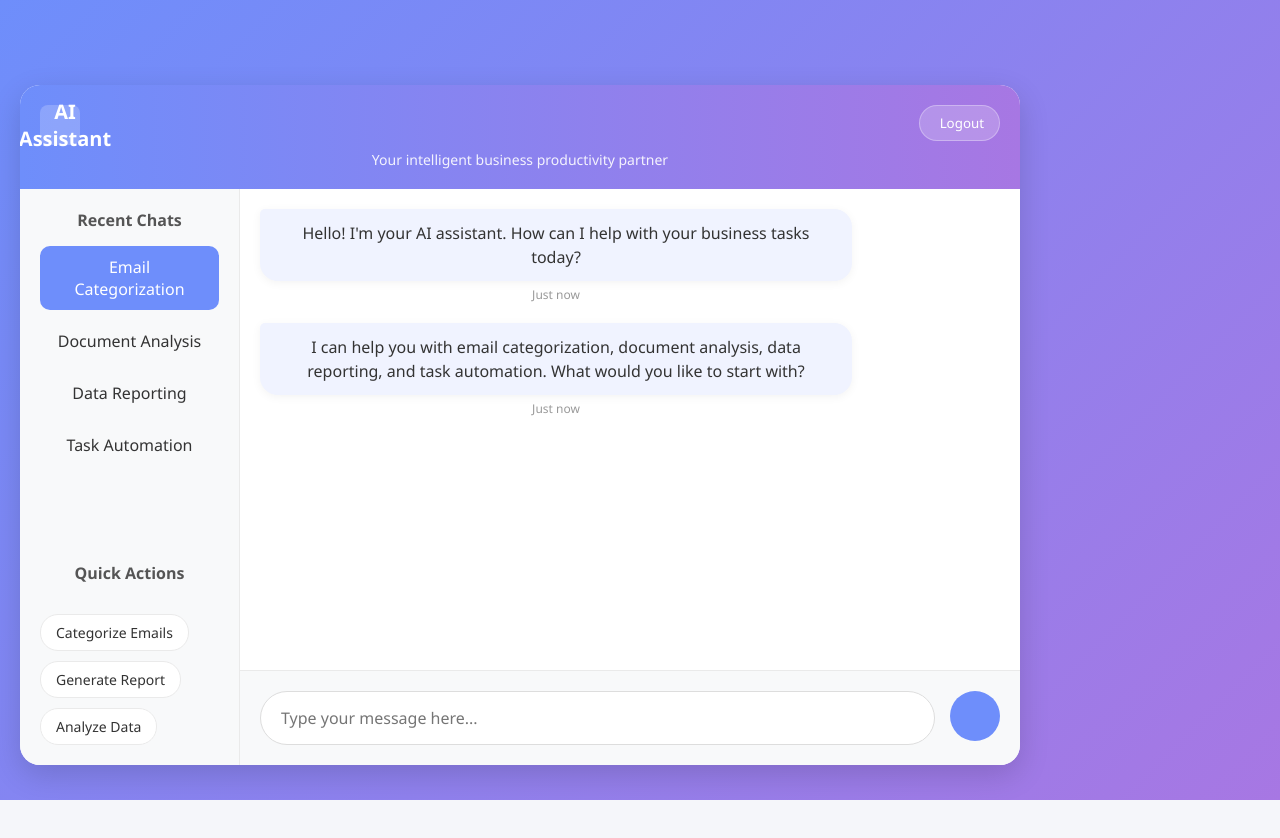
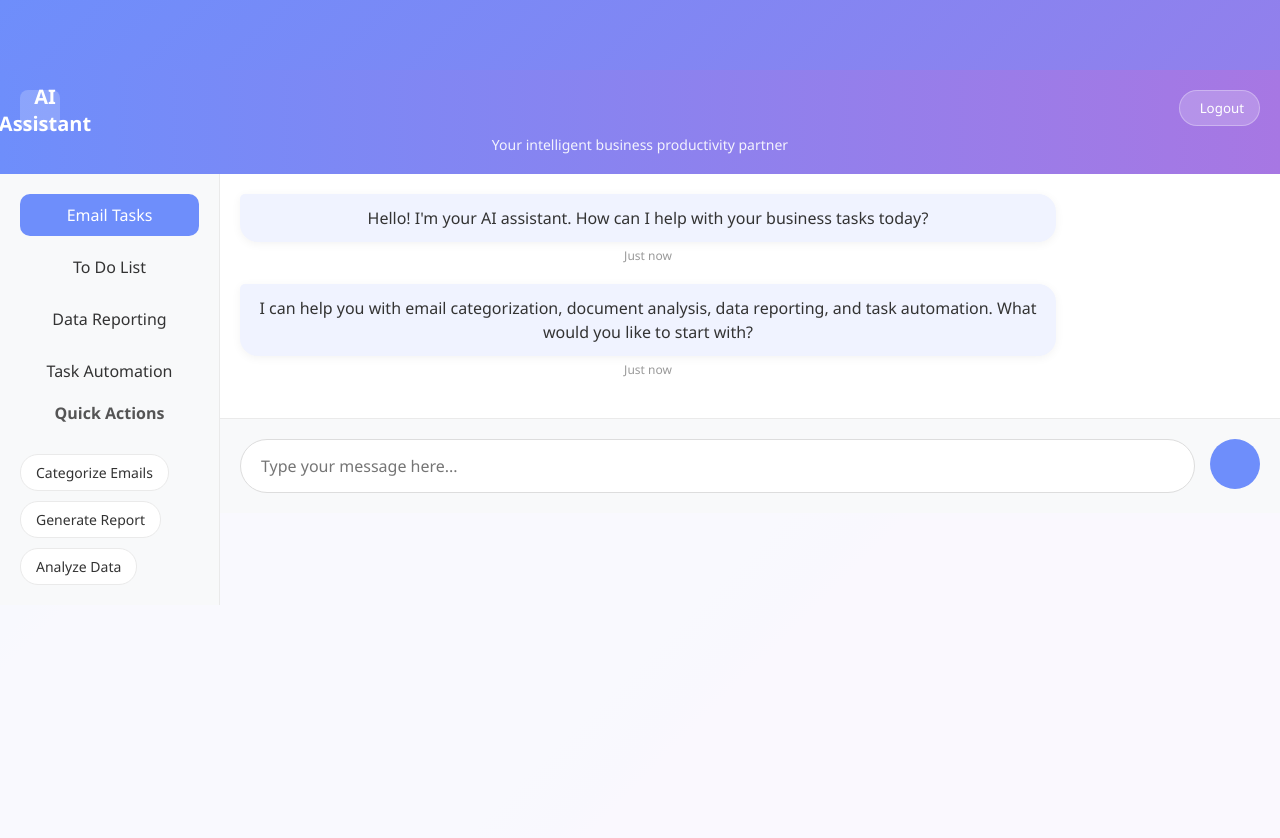
Before and after one commit to billee/tasks_web_app, a React (Create React App) app in the folder frontend/: page /chat in a window 1280 px wide. Shown: the top 838 px of the page. Before the commit the page ends 800 px from the top, so only its background shows below. Built offline with nearby package versions, Linux system fonts and the light colour scheme; no server answers; sample sign-in values are in the browser's storage.

Commit message:
fix chatinterface layout

```diff
--- a/frontend/src/components/ChatInterface/ChatInterface.css
+++ b/frontend/src/components/ChatInterface/ChatInterface.css
@@ -9,25 +9,13 @@
             background: linear-gradient(135deg, #6e8efb, #a777e3);
             color: #333;
             min-height: 100vh;
-            display: flex;
-            justify-content: center;
-            align-items: center;
-            padding: 20px;
-        }
+}
 
-        .container {
-            max-width: 1000px;
-            width: 100%;
-            background: rgba(255, 255, 255, 0.95);
-            border-radius: 20px;
-            box-shadow: 0 10px 30px rgba(0, 0, 0, 0.15);
-            overflow: hidden;
-            display: flex;
-            flex-direction: column;
-            height: 85vh;
-        }
-
+/* Sticky Header */
         header {
+            position: sticky;
+            top: 0;
+            z-index: 100;
             background: linear-gradient(90deg, #6e8efb, #a777e3);
             color: white;
             padding: 20px;
@@ -61,9 +49,39 @@
             margin-top: 5px;
         }
 
+.logout-button {
+    position: absolute;
+    top: 20px;
+    right: 20px;
+    background: rgba(255, 255, 255, 0.2);
+    color: white;
+    border: 1px solid rgba(255, 255, 255, 0.3);
+    padding: 8px 15px;
+    border-radius: 20px;
+    cursor: pointer;
+    display: flex;
+    align-items: center;
+    gap: 5px;
+    transition: all 0.3s;
+}
+
+.logout-button:hover {
+    background: rgba(255, 255, 255, 0.3);
+}
+
+/* Main Container */
+.container {
+    min-height: calc(100vh - 120px); /* Subtract header height */
+    max-width: 100%;
+    background: rgba(255, 255, 255, 0.95);
+    display: flex;
+    flex-direction: column;
+}
+
         .chat-container {
             display: flex;
             flex: 1;
+            height: calc(100vh - 120px); /* Subtract header height */
             overflow: hidden;
         }
 
@@ -74,6 +92,7 @@
             border-right: 1px solid #eaeaea;
             display: flex;
             flex-direction: column;
+            height: 100%;
         }
 
         .sidebar-title {
@@ -109,6 +128,7 @@
             flex: 1;
             display: flex;
             flex-direction: column;
+            height: 100%;
             overflow: hidden;
         }
 
@@ -226,27 +246,6 @@
             border-color: #6e8efb;
         }
 
-        .logout-button {
-            position: absolute;
-            top: 20px;
-            right: 20px;
-            background: rgba(255, 255, 255, 0.2);
-            color: white;
-            border: 1px solid rgba(255, 255, 255, 0.3);
-            padding: 8px 15px;
-            border-radius: 20px;
-            cursor: pointer;
-            display: flex;
-            align-items: center;
-            gap: 5px;
-            transition: all 0.3s;
-        }
-
-        .logout-button:hover {
-            background: rgba(255, 255, 255, 0.3);
-        }
-
-
         @keyframes fadeIn {
             from { opacity: 0; transform: translateY(10px); }
             to { opacity: 1; transform: translateY(0); }
@@ -261,12 +260,11 @@
                 max-width: 90%;
             }
 
-            body {
-                padding: 10px;
+            .container {
+                min-height: calc(100vh - 100px);
             }
 
-            .container {
-                height: 95vh;
-                border-radius: 15px;
+            .chat-container {
+                height: calc(100vh - 100px);
             }
         }
--- a/frontend/src/components/ChatInterface/ChatInterface.jsx
+++ b/frontend/src/components/ChatInterface/ChatInterface.jsx
@@ -57,7 +57,8 @@ const ChatInterface = () => {
     };
 
   return (
-    <div className="container">
+    <>
+      {/* Sticky Header */}
         <header>
         <div className="logo">
             <i className="fas fa-robot"></i>
@@ -70,12 +71,13 @@ const ChatInterface = () => {
         </button>
         </header>
 
+      {/* Main Chat Content */}
+      <div className="container">
       <div className="chat-container">
         <div className="sidebar">
-          <div className="sidebar-title">Recent Chats</div>
           <div className="chat-history">
-            <div className="history-item active">Email Categorization</div>
-            <div className="history-item">Document Analysis</div>
+            <div className="history-item active">Email Tasks</div>
+            <div className="history-item">To Do List</div>
             <div className="history-item">Data Reporting</div>
             <div className="history-item">Task Automation</div>
           </div>
@@ -117,6 +119,7 @@ const ChatInterface = () => {
         </div>
       </div>
     </div>
+    </>
   );
 };
 
```
